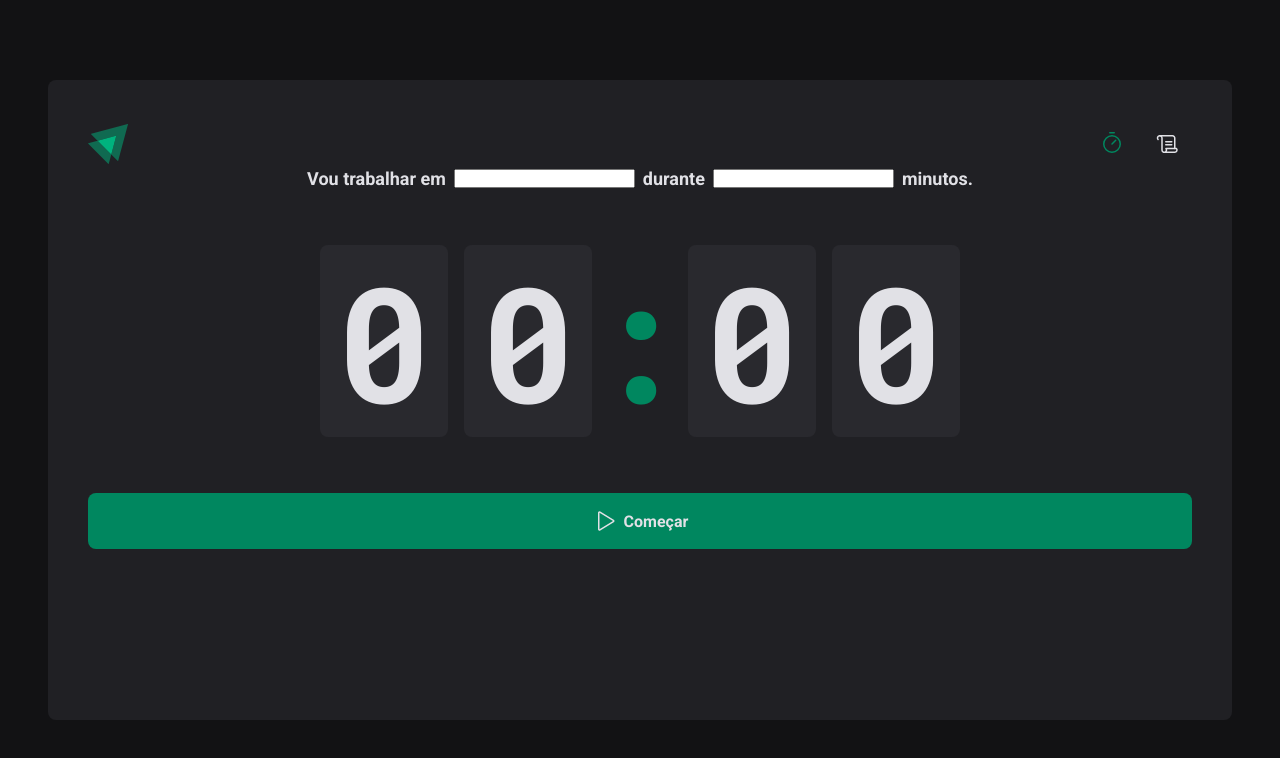
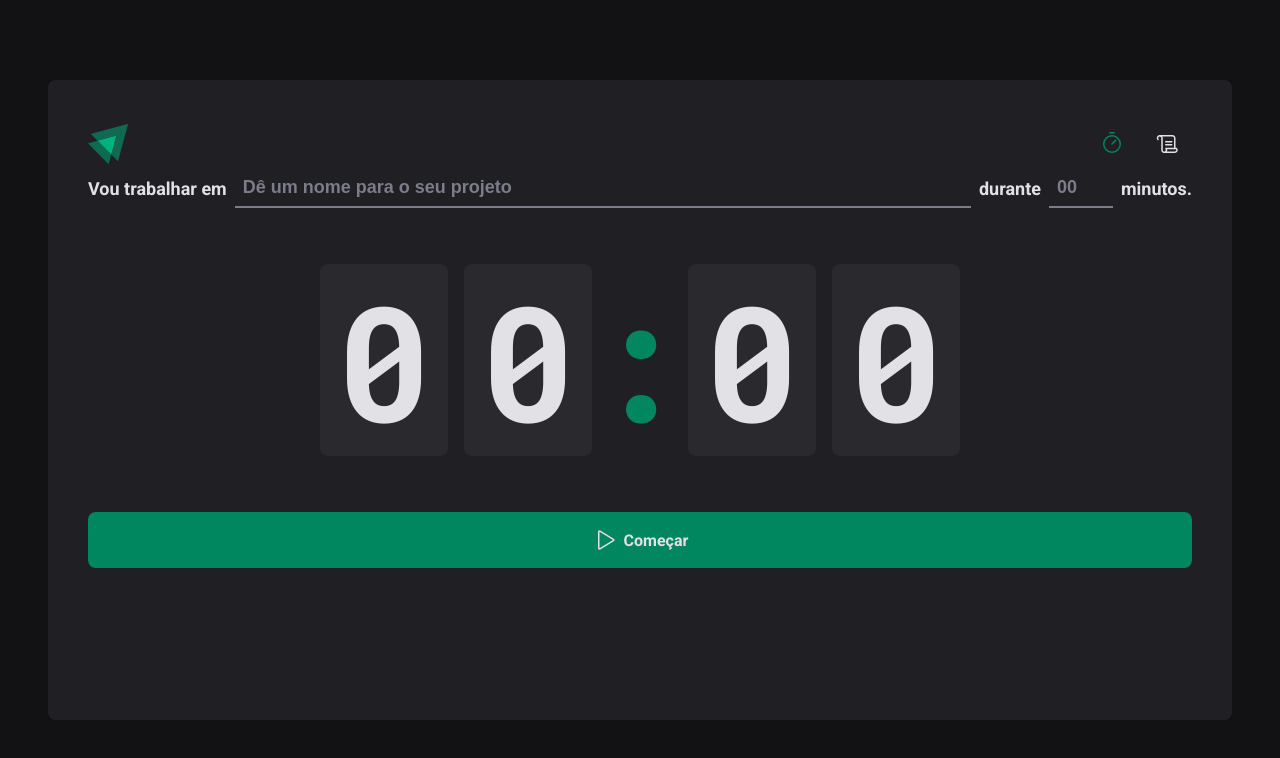
Before and after one commit to bruflor/ignite-reactjs-project02, a React (Vite) app: page / in a window 1280 px wide. Shown: the top 758 px of the page. Built offline with nearby package versions, Linux system fonts and the light colour scheme.

Commit message:
input css

```diff
--- a/src/pages/Home/index.tsx
+++ b/src/pages/Home/index.tsx
@@ -5,6 +5,8 @@
   CountDownContainer,
   Separator,
   StartCountDownButton,
+  TextInput,
+  MinutesAmountInput,
 } from "./styles";
 
 export const Home = () => {
@@ -13,9 +15,13 @@
       <form action="">
         <FormContainer>
           <label htmlFor="task">Vou trabalhar em</label>
-          <input id="task" />
+          <TextInput id="task" placeholder="Dê um nome para o seu projeto" />
           <label htmlFor="minutesAmount">durante</label>
-          <input id="minutesAmount" type="number" />
+          <MinutesAmountInput
+            id="minutesAmount"
+            type="number"
+            placeholder="00"
+          />
           <span>minutos.</span>
         </FormContainer>
 
--- a/src/pages/Home/styles.ts
+++ b/src/pages/Home/styles.ts
@@ -24,6 +24,31 @@
   font-weight: bold;
   flex-wrap: wrap;
 `;
+
+const BaseInput = styled.input`
+    background: transparent;
+    height: 2.5rem;
+    border: 0;
+    border-bottom: 2px solid ${props => props.theme["gray-500"]};
+    font-weight: bold;
+    font-size: 1.125rem;
+    padding: 0 0.5rem;
+    color: ${(props) => props.theme["gray-100"]};
+
+    &:focus{
+        box-shadow: none;
+        border-color: ${props => props.theme["green-500"]};
+    }
+    &::placeholder{
+        color: ${(props) => props.theme["gray-500"]};
+    }
+`
+export const TextInput = styled(BaseInput)`
+    flex:1;
+`
+export const MinutesAmountInput = styled(BaseInput)`
+    width: 4rem;
+`
 
 export const CountDownContainer = styled.div`
     font-family: "Roboto Mono", monospace;
@@ -66,7 +91,12 @@
     color:${props => props.theme["gray-100"]};
 
 
-    &:hover{
+    &:not(:disabled)hover{
         background:${props => props.theme["green-700"]};
     }
+
+    &:disabled {
+        opacity: 0.7;
+        cursor: not-allowed;
+    }
 `
```
